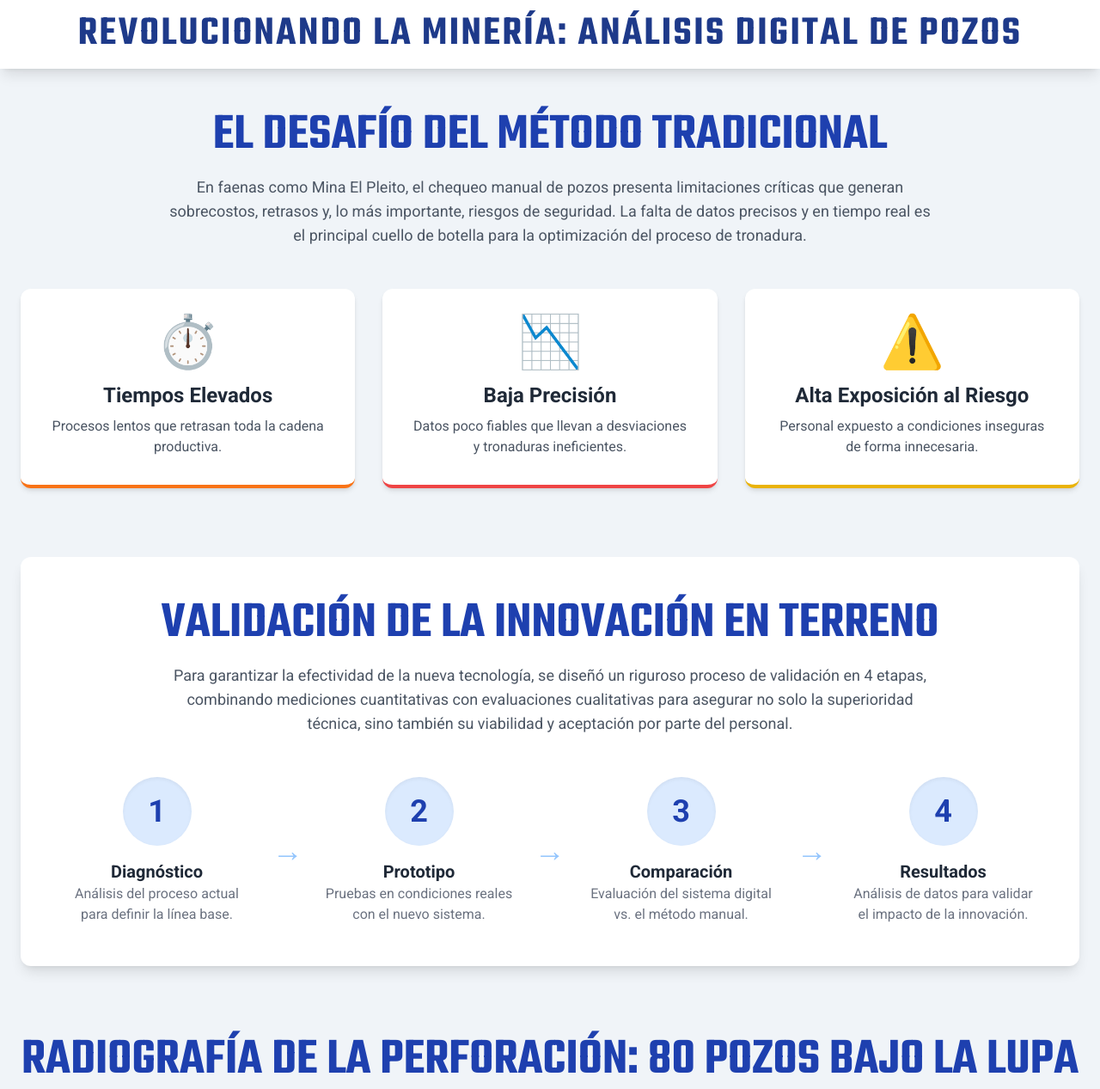
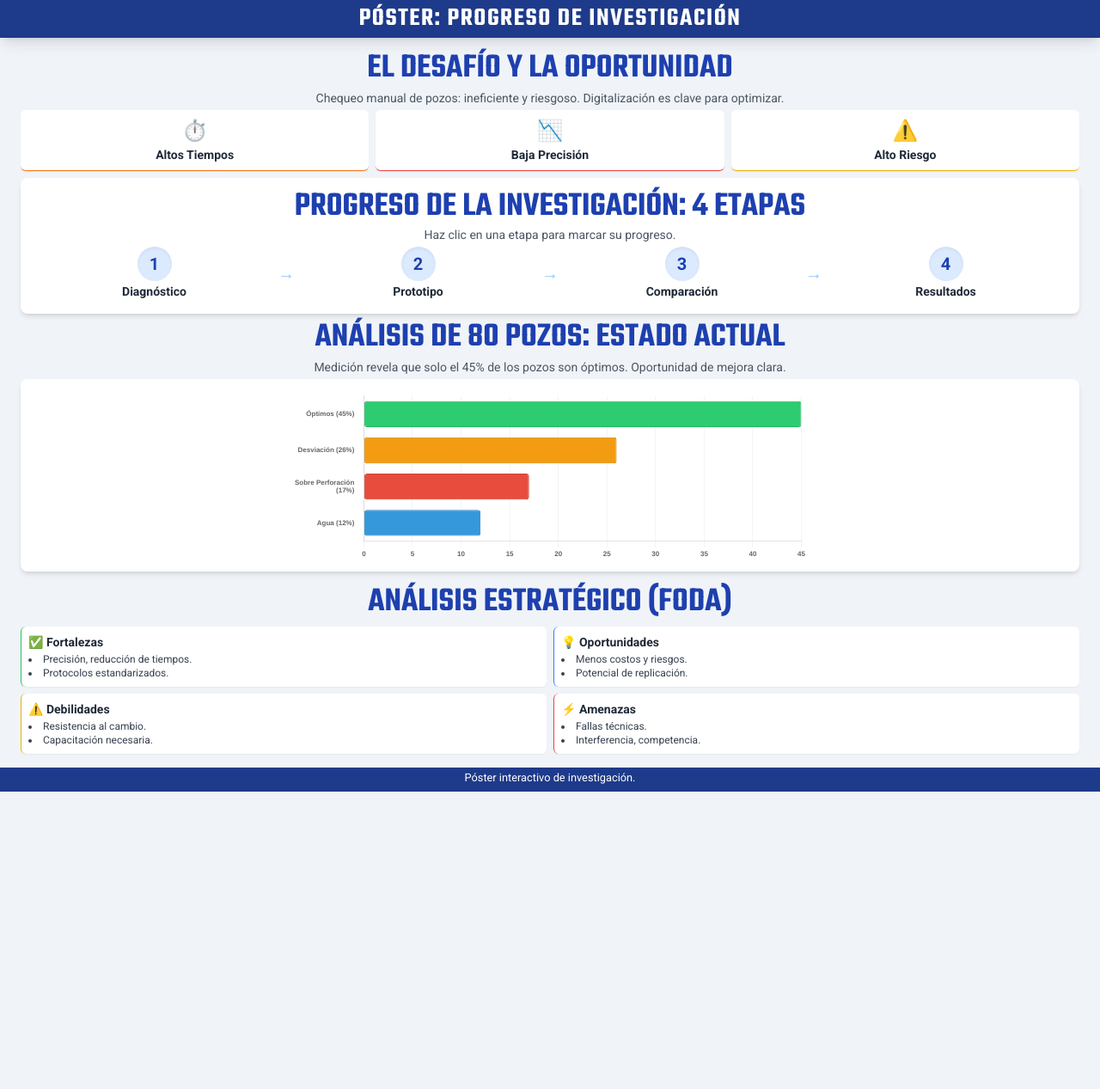
Before and after one commit to srwebcl/marco-metodologico, a plain HTML site: page infografia.html in a window 1280 px wide. Shown: the top 1267 px of the page at 86% size. After the commit the page ends 921 px from the top, so only its background shows below. Drawn offline with nearby package versions, Linux system fonts and the light colour scheme.

Commit message:
Update infografia.html

```diff
--- a/infografia.html
+++ b/infografia.html
@@ -3,22 +3,21 @@
 <head>
     <meta charset="UTF-8">
     <meta name="viewport" content="width=device-width, initial-scale=1.0">
-    <title>Infografía Interactiva: Análisis de Chequeo de Pozos</title>
+    <title>Póster Interactivo: Progreso de Investigación</title>
     <script src="https://cdn.tailwindcss.com"></script>
     <script src="https://cdn.jsdelivr.net/npm/chart.js"></script>
     <link rel="preconnect" href="https://fonts.googleapis.com">
     <link rel="preconnect" href="https://fonts.gstatic.com" crossorigin>
     <link href="https://fonts.googleapis.com/css2?family=Roboto:wght@400;700&family=Teko:wght@600&display=swap" rel="stylesheet">
 
-    <!-- Chosen Palette: Energetic & Playful -->
-    <!-- Application Structure Plan: La infografía se estructura como una narrativa visual descendente. Comienza con un gancho que presenta el problema (la ineficiencia del método manual), avanza hacia la solución (el marco metodológico), presenta la evidencia clave (los resultados del análisis de pozos) y concluye con el panorama estratégico (FODA). Esta estructura de "problema-solución-evidencia" es más atractiva y fácil de seguir para el usuario que un simple volcado de las secciones del informe original. -->
-    <!-- Visualization & Content Choices: 1. Problema: Tarjetas de íconos con estadísticas clave para un impacto inmediato (Objetivo: Informar, Método: HTML/CSS con Unicode, Justificación: Comunica los puntos de dolor rápidamente). 2. Metodología: Diagrama de flujo horizontal simple (Objetivo: Organizar, Método: Flexbox de Tailwind, Justificación: Muestra el proceso secuencial de forma clara sin la complejidad de un gráfico formal). 3. Resultados de Pozos: Gráfico de barras de Chart.js (Objetivo: Comparar, Método: Canvas vía Chart.js, Justificación: Es la mejor forma de comparar las proporciones de las diferentes categorías de pozos; se ha añadido interactividad para la exploración). 4. FODA: Rejilla 2x2 (Objetivo: Organizar, Método: Grid de Tailwind, Justificación: Formato estándar y reconocible para el análisis estratégico). -->
-    <!-- CONFIRMATION: NO SVG graphics used. NO Mermaid JS used. -->
-
     <style>
         body {
             font-family: 'Roboto', sans-serif;
             background-color: #F0F4F8;
+            min-height: 100vh;
+            display: flex;
+            flex-direction: column;
+            color: #34495E;
         }
         .title-font {
             font-family: 'Teko', sans-serif;
@@ -26,140 +25,191 @@
         .chart-container {
             position: relative;
             width: 100%;
-            max-width: 800px;
-            height: 300px;
+            max-width: 600px; /* Limit width for chart for better legibility */
+            height: 180px; /* Adjusted for single-page view */
             margin: auto;
         }
         @media (min-width: 768px) {
+            body {
+                overflow: hidden; /* Prevent scrolling on desktop */
+            }
             .chart-container {
-                height: 450px;
-                max-height: 50vh;
+                height: 200px; /* Slightly taller on desktop */
+                max-height: 25vh; /* Max height relative to viewport */
+            }
+            main {
+                flex-grow: 1;
+                display: flex;
+                flex-direction: column;
+                justify-content: space-around; /* Distribute sections vertically */
+            }
+            section {
+                margin-bottom: 0 !important; /* Remove bottom margins */
+                padding-top: 1vh; /* Reduce top padding */
+                padding-bottom: 1vh; /* Reduce bottom padding */
+            }
+            h2 {
+                font-size: 2.5rem !important; /* Smaller headings on desktop */
+            }
+            p {
+                font-size: 0.8rem; /* Smaller text */
+                margin-bottom: 0.25rem !important; /* Smaller paragraph margins */
+            }
+            .py-4 {
+                padding-top: 0.5rem !important;
+                padding-bottom: 0.5rem !important;
+            }
+            .px-4 {
+                padding-left: 1.5rem !important;
+                padding-right: 1.5rem !important;
+            }
+            .text-3xl {
+                font-size: 2rem; /* Adjusted for tighter space */
+            }
+            .text-xl {
+                font-size: 1rem; /* Adjusted for tighter space */
+            }
+            .text-base {
+                font-size: 0.9rem; /* Adjusted for tighter space */
+            }
+            .text-sm {
+                font-size: 0.75rem; /* Adjusted for tighter space */
+            }
+            .md\:text-2xl {
+                font-size: 1.5rem; /* Adjusted for tighter space */
+            }
+            .md\:text-3xl {
+                font-size: 2rem; /* Adjusted for tighter space */
+            }
+            .md\:text-4xl {
+                font-size: 2.5rem; /* Adjusted for tighter space */
+            }
+            .md\:p-6 {
+                padding: 1rem;
+            }
+            .step-circle {
+                width: 40px;
+                height: 40px;
+                font-size: 1.25rem;
             }
         }
     </style>
 </head>
 <body class="text-gray-800">
 
-    <header class="bg-white shadow-lg sticky top-0 z-50">
-        <div class="container mx-auto px-6 py-4">
-            <h1 class="title-font text-4xl md:text-5xl text-center text-blue-900 tracking-wider">REVOLUCIONANDO LA MINERÍA: ANÁLISIS DIGITAL DE POZOS</h1>
+    <header class="bg-blue-900 shadow-lg py-1">
+        <div class="container mx-auto px-4">
+            <h1 class="title-font text-2xl md:text-3xl text-center text-white tracking-wider">PÓSTER: PROGRESO DE INVESTIGACIÓN</h1>
         </div>
     </header>
 
-    <main class="container mx-auto px-6 py-12">
-        <section id="problematica" class="text-center mb-20">
-            <h2 class="title-font text-5xl md:text-6xl mb-4 text-blue-800">EL DESAFÍO DEL MÉTODO TRADICIONAL</h2>
-            <p class="max-w-4xl mx-auto text-lg text-gray-600 mb-12">
-                En faenas como Mina El Pleito, el chequeo manual de pozos presenta limitaciones críticas que generan sobrecostos, retrasos y, lo más importante, riesgos de seguridad. La falta de datos precisos y en tiempo real es el principal cuello de botella para la optimización del proceso de tronadura.
+    <main class="container mx-auto px-4 py-4">
+        <section id="problematica" class="text-center mb-2 md:mb-0">
+            <h2 class="title-font text-3xl md:text-4xl mb-1 text-blue-800">EL DESAFÍO Y LA OPORTUNIDAD</h2>
+            <p class="max-w-4xl mx-auto text-sm text-gray-600 mb-2 md:mb-1">
+                Chequeo manual de pozos: ineficiente y riesgoso. Digitalización es clave para optimizar.
             </p>
-            <div class="grid grid-cols-1 md:grid-cols-3 gap-8">
-                <div class="bg-white p-8 rounded-xl shadow-md border-b-4 border-orange-500">
-                    <div class="text-6xl mb-4">⏱️</div>
-                    <h3 class="text-2xl font-bold mb-2">Tiempos Elevados</h3>
-                    <p class="text-gray-600">Procesos lentos que retrasan toda la cadena productiva.</p>
+            <div class="grid grid-cols-3 gap-1 md:gap-2">
+                <div class="bg-white p-2 rounded-md shadow-sm border-b border-orange-500">
+                    <div class="text-2xl mb-0.5">⏱️</div>
+                    <h3 class="text-xs md:text-sm font-bold">Altos Tiempos</h3>
                 </div>
-                <div class="bg-white p-8 rounded-xl shadow-md border-b-4 border-red-500">
-                    <div class="text-6xl mb-4">📉</div>
-                    <h3 class="text-2xl font-bold mb-2">Baja Precisión</h3>
-                    <p class="text-gray-600">Datos poco fiables que llevan a desviaciones y tronaduras ineficientes.</p>
+                <div class="bg-white p-2 rounded-md shadow-sm border-b border-red-500">
+                    <div class="text-2xl mb-0.5">📉</div>
+                    <h3 class="text-xs md:text-sm font-bold">Baja Precisión</h3>
                 </div>
-                <div class="bg-white p-8 rounded-xl shadow-md border-b-4 border-yellow-500">
-                     <div class="text-6xl mb-4">⚠️</div>
-                    <h3 class="text-2xl font-bold mb-2">Alta Exposición al Riesgo</h3>
-                    <p class="text-gray-600">Personal expuesto a condiciones inseguras de forma innecesaria.</p>
+                <div class="bg-white p-2 rounded-md shadow-sm border-b border-yellow-500">
+                     <div class="text-2xl mb-0.5">⚠️</div>
+                    <h3 class="text-xs md:text-sm font-bold">Alto Riesgo</h3>
                 </div>
             </div>
         </section>
 
-        <section id="metodologia" class="bg-white rounded-xl shadow-lg p-12 mb-20">
-            <h2 class="title-font text-5xl md:text-6xl text-center mb-4 text-blue-800">VALIDACIÓN DE LA INNOVACIÓN EN TERRENO</h2>
-            <p class="max-w-4xl mx-auto text-lg text-center text-gray-600 mb-12">
-                Para garantizar la efectividad de la nueva tecnología, se diseñó un riguroso proceso de validación en 4 etapas, combinando mediciones cuantitativas con evaluaciones cualitativas para asegurar no solo la superioridad técnica, sino también su viabilidad y aceptación por parte del personal.
+        <section id="metodologia" class="bg-white rounded-lg shadow-md p-3 md:p-4 mb-2 md:mb-0">
+            <h2 class="title-font text-2xl md:text-3xl text-center mb-1 text-blue-800">PROGRESO DE LA INVESTIGACIÓN: 4 ETAPAS</h2>
+            <p class="max-w-4xl mx-auto text-sm text-center text-gray-600 mb-2 md:mb-1">
+                Haz clic en una etapa para marcar su progreso.
             </p>
-            <div class="flex flex-col md:flex-row items-center justify-between text-center gap-6">
-                <div class="flex-1">
-                    <div class="bg-blue-100 text-blue-800 rounded-full w-20 h-20 flex items-center justify-center mx-auto text-4xl font-bold shadow-inner">1</div>
-                    <h3 class="font-bold text-xl mt-4">Diagnóstico</h3>
-                    <p class="text-gray-500">Análisis del proceso actual para definir la línea base.</p>
+            <div class="flex flex-col md:flex-row items-center justify-between text-center gap-1">
+                <div class="flex-1 cursor-pointer transition-all duration-300 transform hover:scale-105" data-stage="1">
+                    <div class="bg-blue-100 text-blue-800 rounded-full step-circle flex items-center justify-center mx-auto text-xl font-bold shadow-inner">1</div>
+                    <h3 class="font-bold text-xs md:text-sm mt-0.5">Diagnóstico</h3>
                 </div>
-                <div class="text-blue-300 text-4xl font-thin hidden md:block">&rarr;</div>
-                <div class="flex-1">
-                    <div class="bg-blue-100 text-blue-800 rounded-full w-20 h-20 flex items-center justify-center mx-auto text-4xl font-bold shadow-inner">2</div>
-                    <h3 class="font-bold text-xl mt-4">Prototipo</h3>
-                    <p class="text-gray-500">Pruebas en condiciones reales con el nuevo sistema.</p>
+                <div class="text-blue-300 text-xl font-thin hidden md:block">&rarr;</div>
+                <div class="flex-1 cursor-pointer transition-all duration-300 transform hover:scale-105" data-stage="2">
+                    <div class="bg-blue-100 text-blue-800 rounded-full step-circle flex items-center justify-center mx-auto text-xl font-bold shadow-inner">2</div>
+                    <h3 class="font-bold text-xs md:text-sm mt-0.5">Prototipo</h3>
                 </div>
-                <div class="text-blue-300 text-4xl font-thin hidden md:block">&rarr;</div>
-                <div class="flex-1">
-                    <div class="bg-blue-100 text-blue-800 rounded-full w-20 h-20 flex items-center justify-center mx-auto text-4xl font-bold shadow-inner">3</div>
-                    <h3 class="font-bold text-xl mt-4">Comparación</h3>
-                    <p class="text-gray-500">Evaluación del sistema digital vs. el método manual.</p>
+                <div class="text-blue-300 text-xl font-thin hidden md:block">&rarr;</div>
+                <div class="flex-1 cursor-pointer transition-all duration-300 transform hover:scale-105" data-stage="3">
+                    <div class="bg-blue-100 text-blue-800 rounded-full step-circle flex items-center justify-center mx-auto text-xl font-bold shadow-inner">3</div>
+                    <h3 class="font-bold text-xs md:text-sm mt-0.5">Comparación</h3>
                 </div>
-                <div class="text-blue-300 text-4xl font-thin hidden md:block">&rarr;</div>
-                <div class="flex-1">
-                    <div class="bg-blue-100 text-blue-800 rounded-full w-20 h-20 flex items-center justify-center mx-auto text-4xl font-bold shadow-inner">4</div>
-                    <h3 class="font-bold text-xl mt-4">Resultados</h3>
-                    <p class="text-gray-500">Análisis de datos para validar el impacto de la innovación.</p>
+                <div class="text-blue-300 text-xl font-thin hidden md:block">&rarr;</div>
+                <div class="flex-1 cursor-pointer transition-all duration-300 transform hover:scale-105" data-stage="4">
+                    <div class="bg-blue-100 text-blue-800 rounded-full step-circle flex items-center justify-center mx-auto text-xl font-bold shadow-inner">4</div>
+                    <h3 class="font-bold text-xs md:text-sm mt-0.5">Resultados</h3>
                 </div>
             </div>
         </section>
 
-        <section id="resultados" class="text-center mb-20">
-            <h2 class="title-font text-5xl md:text-6xl mb-4 text-blue-800">RADIOGRAFÍA DE LA PERFORACIÓN: 80 POZOS BAJO LA LUPA</h2>
-            <p class="max-w-4xl mx-auto text-lg text-gray-600 mb-12">
-                Los datos de la prueba piloto son reveladores. Al medir 80 pozos y compararlos con su diseño, se evidencia que menos de la mitad cumplen con los parámetros óptimos, destacando una clara oportunidad de mejora a través de la digitalización.
+        <section id="resultados" class="text-center mb-2 md:mb-0">
+            <h2 class="title-font text-3xl md:text-4xl mb-1 text-blue-800">ANÁLISIS DE 80 POZOS: ESTADO ACTUAL</h2>
+            <p class="max-w-4xl mx-auto text-sm text-gray-600 mb-2 md:mb-1">
+                Medición revela que solo el 45% de los pozos son óptimos. Oportunidad de mejora clara.
             </p>
-            <div class="bg-white p-6 md:p-10 rounded-xl shadow-lg">
+            <div class="bg-white p-2 md:p-3 rounded-lg shadow-md">
                 <div class="chart-container">
                     <canvas id="wellResultsChart"></canvas>
                 </div>
             </div>
         </section>
 
-        <section id="foda" class="mb-16">
-            <h2 class="title-font text-5xl md:text-6xl text-center mb-12 text-blue-800">ANÁLISIS ESTRATÉGICO (FODA)</h2>
-             <div class="grid grid-cols-1 lg:grid-cols-2 gap-10">
-                <div class="bg-white p-8 rounded-xl shadow-md border-l-8 border-green-500">
-                    <h3 class="text-3xl font-bold mb-4">Fortalezas</h3>
-                    <ul class="list-disc list-inside text-lg text-gray-700 space-y-2">
-                        <li>Mejora radical en la precisión y reducción de tiempos.</li>
-                        <li>Uso de protocolos estandarizados que garantizan calidad y trazabilidad de los datos.</li>
+        <section id="foda" class="mb-0">
+            <h2 class="title-font text-3xl md:text-4xl text-center mb-2 text-blue-800">ANÁLISIS ESTRATÉGICO (FODA)</h2>
+             <div class="grid grid-cols-1 lg:grid-cols-2 gap-2">
+                <div class="bg-white p-2 rounded-md shadow-sm border-l border-green-500">
+                    <h3 class="text-sm font-bold mb-0.5">✅ Fortalezas</h3>
+                    <ul class="list-disc list-inside text-xs text-gray-700">
+                        <li>Precisión, reducción de tiempos.</li>
+                        <li>Protocolos estandarizados.</li>
                     </ul>
                 </div>
-                 <div class="bg-white p-8 rounded-xl shadow-md border-l-8 border-blue-500">
-                    <h3 class="text-3xl font-bold mb-4">Oportunidades</h3>
-                    <ul class="list-disc list-inside text-lg text-gray-700 space-y-2">
-                        <li>Disminución significativa de costos operativos y exposición a riesgos laborales.</li>
-                        <li>Alto potencial para replicar la innovación en otras faenas y estandarizar la operación.</li>
+                 <div class="bg-white p-2 rounded-md shadow-sm border-l border-blue-500">
+                    <h3 class="text-sm font-bold mb-0.5">💡 Oportunidades</h3>
+                    <ul class="list-disc list-inside text-xs text-gray-700">
+                        <li>Menos costos y riesgos.</li>
+                        <li>Potencial de replicación.</li>
                     </ul>
                 </div>
-                <div class="bg-white p-8 rounded-xl shadow-md border-l-8 border-yellow-500">
-                    <h3 class="text-3xl font-bold mb-4">Debilidades</h3>
-                    <ul class="list-disc list-inside text-lg text-gray-700 space-y-2">
-                        <li>Posible resistencia inicial del personal al cambio y a las nuevas tecnologías.</li>
-                        <li>Requerimiento de capacitación específica y ajustes técnicos durante la implementación.</li>
+                <div class="bg-white p-2 rounded-md shadow-sm border-l border-yellow-500">
+                    <h3 class="text-sm font-bold mb-0.5">⚠️ Debilidades</h3>
+                    <ul class="list-disc list-inside text-xs text-gray-700">
+                        <li>Resistencia al cambio.</li>
+                        <li>Capacitación necesaria.</li>
                     </ul>
                 </div>
-                 <div class="bg-white p-8 rounded-xl shadow-md border-l-8 border-red-500">
-                    <h3 class="text-3xl font-bold mb-4">Amenazas</h3>
-                    <ul class="list-disc list-inside text-lg text-gray-700 space-y-2">
-                        <li>Riesgo de fallas técnicas del equipo en condiciones ambientales adversas.</li>
-                        <li>Posible interferencia con las operaciones existentes durante la fase de despliegue.</li>
+                 <div class="bg-white p-2 rounded-md shadow-sm border-l border-red-500">
+                    <h3 class="text-sm font-bold mb-0.5">⚡ Amenazas</h3>
+                    <ul class="list-disc list-inside text-xs text-gray-700">
+                        <li>Fallas técnicas.</li>
+                        <li>Interferencia, competencia.</li>
                     </ul>
                 </div>
             </div>
         </section>
     </main>
 
-    <footer class="bg-blue-900 text-white mt-12 py-6">
-        <div class="container mx-auto px-6 text-center">
-             <p>Este informe interactivo se basa en el marco metodológico para la optimización del chequeo de pozos en Mina El Pleito.</p>
+    <footer class="bg-blue-900 text-white py-1 mt-auto">
+        <div class="container mx-auto px-4 text-center text-xs">
+             <p>Póster interactivo de investigación.</p>
         </div>
     </footer>
 
     <script>
         document.addEventListener('DOMContentLoaded', () => {
             const chartData = {
-                labels: ['Pozos Óptimos', 'Pozos con Desviación', ['Pozos con Sobre', 'Perforación'], 'Pozos con Agua'],
+                labels: ['Óptimos (45%)', 'Desviación (26%)', ['Sobre Perforación', '(17%)'], 'Agua (12%)'],
                 datasets: [{
                     label: '% del Total de Pozos',
                     data: [45, 26, 17, 12],
@@ -175,8 +225,8 @@
                         '#CB4335',
                         '#2E86C1'
                     ],
-                    borderWidth: 2,
-                    borderRadius: 5,
+                    borderWidth: 1,
+                    borderRadius: 3,
                     borderSkipped: false,
                 }]
             };
@@ -191,10 +241,10 @@
                     tooltip: {
                         enabled: true,
                         backgroundColor: '#1C2833',
-                        titleFont: { size: 16, weight: 'bold' },
-                        bodyFont: { size: 14 },
-                        padding: 12,
-                        cornerRadius: 8,
+                        titleFont: { size: 12, weight: 'bold' },
+                        bodyFont: { size: 10 },
+                        padding: 8,
+                        cornerRadius: 4,
                         callbacks: {
                             title: function(tooltipItems) {
                                 const item = tooltipItems[0];
@@ -210,33 +260,37 @@
                                 if (label) {
                                     label += ': ';
                                 }
-                                if (context.parsed.y !== null) {
-                                    label += context.parsed.y + '%';
+                                if (context.parsed.x !== null) {
+                                    label += context.parsed.x + '%';
                                 }
                                 return label;
                             }
                         }
                     }
                 },
+                indexAxis: 'y',
                 scales: {
                     y: {
                         beginAtZero: true,
                         ticks: {
                             font: {
-                                size: 14,
+                                size: 8,
                                 weight: 'bold'
                             }
+                        },
+                        grid: {
+                            display: false
                         }
                     },
                     x: {
                        ticks: {
                             font: {
-                                size: 14,
+                                size: 8,
                                 weight: 'bold'
                             }
                         },
                          grid: {
-                            display: false
+                            color: 'rgba(200, 200, 200, 0.2)'
                         }
                     }
                 }
@@ -248,6 +302,28 @@
                 data: chartData,
                 options: chartOptions
             });
+
+            const stages = document.querySelectorAll('[data-stage]');
+            let completedStages = new Set(); // To keep track of completed stages
+
+            stages.forEach(stageDiv => {
+                stageDiv.addEventListener('click', () => {
+                    const stageNumber = stageDiv.dataset.stage;
+                    const circle = stageDiv.querySelector('.step-circle');
+
+                    if (completedStages.has(stageNumber)) {
+                        // Mark as incomplete
+                        completedStages.delete(stageNumber);
+                        circle.classList.remove('bg-green-500', 'text-white');
+                        circle.classList.add('bg-blue-100', 'text-blue-800');
+                    } else {
+                        // Mark as complete
+                        completedStages.add(stageNumber);
+                        circle.classList.remove('bg-blue-100', 'text-blue-800');
+                        circle.classList.add('bg-green-500', 'text-white');
+                    }
+                });
+            });
         });
     </script>
 </body>
```
